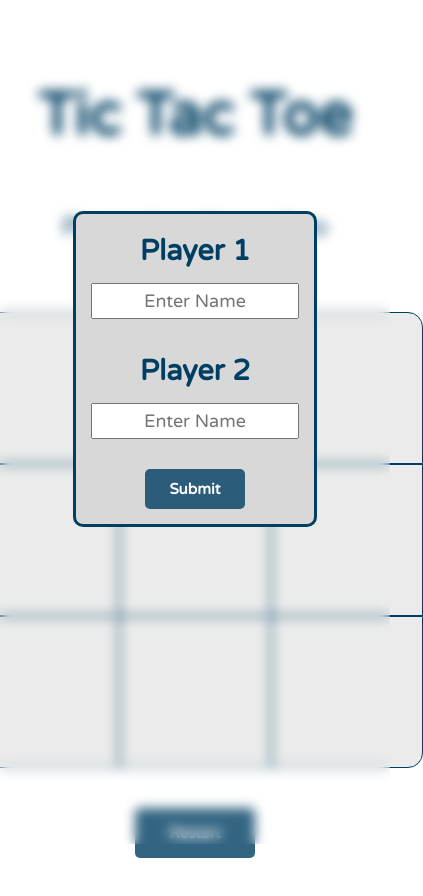
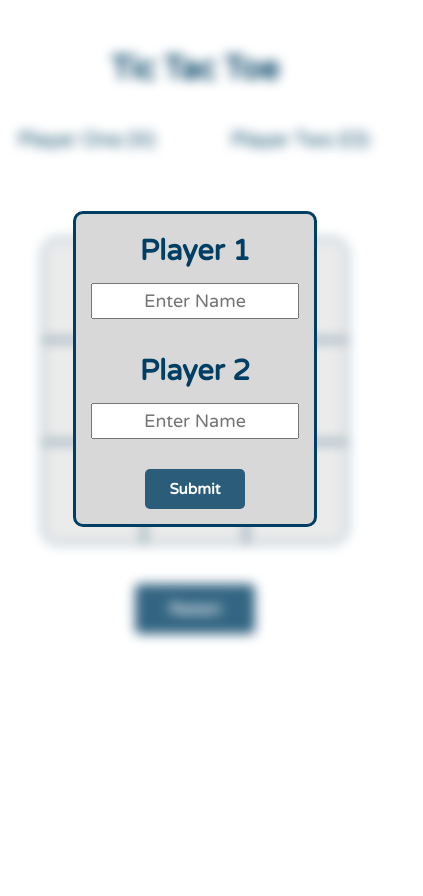
Before and after one commit to NateSGH/tic-tac-toe, a plain HTML site: page index.html in a window 390 px wide. Shown: the whole page, 423 px wide, since content can reach past the window. After the commit the page ends 844 px from the top, so only its background shows below. Drawn offline with Linux system fonts and the light colour scheme.

Commit message:
Added @media rule for smaller screens

```diff
--- a/style.css
+++ b/style.css
@@ -71,6 +71,7 @@ button:active {
   grid-template-columns: repeat(3, auto);
   grid-template-rows: repeat(3, auto);
   justify-content: center;
+  margin-top: 10px;
 }
 
 .square {
@@ -201,3 +202,32 @@ button:active {
     opacity: 0;
   }
 }
+
+@media (max-width: 500px) {
+  h1 {
+    font-size: 2rem;
+    margin: 50px 0 40px 0;
+  }
+
+  .names .player1 {
+    margin: 0 0 10px 10px;
+    font-size: 20px;
+  }
+
+  .names .player2 {
+    margin: 0 10px 10px 0;
+    font-size: 20px;
+  }
+
+  #player1-name,
+  #player2-name {
+    font-size: 25px;
+    font-weight: bold;
+  }
+
+  .square {
+    font-size: 40px;
+    width: 100px;
+    height: 100px;
+  }
+}
```
